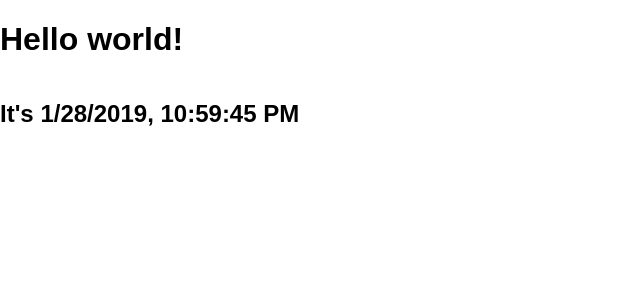
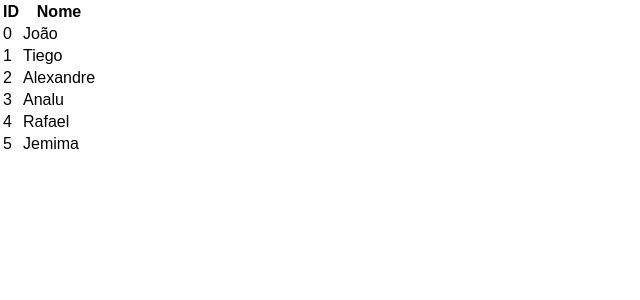
Before and after one commit to soloalex1/react-studies, a React (Create React App) app in the folder simple-components/: page / in a window 1280 px wide. Shown: the top 300 px of the page, without its empty margins (0-640 px from the left). Built offline with nearby package versions, Linux system fonts and the light colour scheme.

Commit message:
WIP: Tabelas
Utilizando da lógica de iteração que eu fiz nos links da Navbar, pensei em construir algumas tabelas. Fiz uma simples, pretendo começar a mexer com coisas dinâmicas.

```diff
--- a/simple-components/src/App.js
+++ b/simple-components/src/App.js
@@ -3,7 +3,8 @@ import React, { Component } from 'react';
 // import Header from './components/Header'
 // import Navbar from './components/Navbar'
 // import Comment from './components/Comment';
-import Clock from './components/Clock';
+// import Clock from './components/Clock';
+import Table from './components/Table';
 
 import './assets/styles/scss/_base.scss';
 
@@ -21,14 +22,17 @@ class App extends Component {
     avatarUrl: require('./assets/images/Doppelsoeldner.png')
   }
 
+  userList = ['João', 'Tiego', 'Alexandre', 'Analu', 'Rafael', 'Jemima']
+
   render() {
     return (
       <main>
         {/* <Header name="Alexandre Machado"/> */}
+          {/* passar props com nome da prop em si, não do parâmetro do construtor */}
         {/* <Navbar name={this.myName} menuLabels={ this.menuLinks }/>  */}
-        {/* passar props com nome da prop em si, não do parâmetro do construtor */}
         {/* <Comment author={this.author} text="busquem conhecimento" date={new Date().toLocaleTimeString()}/> */}
-        <Clock/>
+        {/* <Clock/> */}
+        <Table users={this.userList}/>
       </main>
     );
   }
--- /dev/null
+++ b/simple-components/src/components/Table.js
@@ -0,0 +1,25 @@
+import React, { Component } from 'react';
+
+export default class Table extends Component {
+
+    render(){
+        return(
+            <table>
+                <thead>
+                    <tr>
+                        <th>ID</th>
+                        <th>Nome</th>
+                    </tr>
+                </thead>
+                <tbody>
+                    {this.props.users.map((value, i) =>
+                        <tr key={`${i}_${value}`}>
+                            <td>{i}</td>
+                            <td>{value}</td>
+                        </tr>
+                    )}
+                </tbody>
+            </table>
+        );
+    }
+}
```
